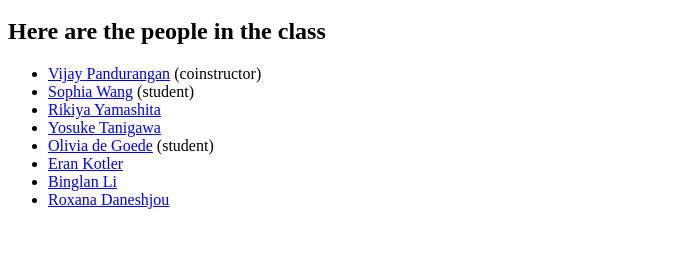
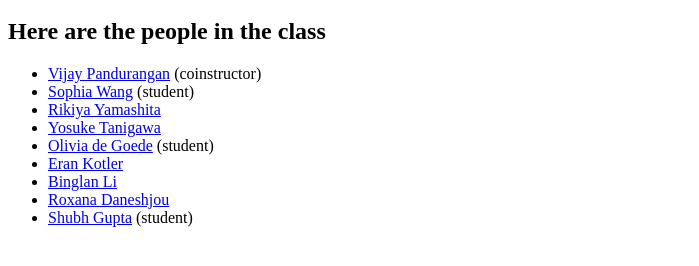
Before and after one commit to vijayp/biods253-spring2021, a plain HTML site: page index.html in a window 1280 px wide. Shown: the part 48-314 px from the top of the page, without its empty margins (0-699 px from the left). Drawn offline with Linux system fonts and the light colour scheme.

Commit message:
added myself

```diff
--- a/index.html
+++ b/index.html
@@ -14,6 +14,7 @@
 <li><a href="https://profiles.stanford.edu/eran-kotler">Eran Kotler</a></li>
 <li><a href="https://profiles.stanford.edu/binglan-li">Binglan Li</a></li>
 <li><a href="https://profiles.stanford.edu/roxana-daneshjou">Roxana Daneshjou</a></li>
+<li><a href="https://github.com/shubhg1996">Shubh Gupta</a> (student) </li>
 </ul>
 
 
```
